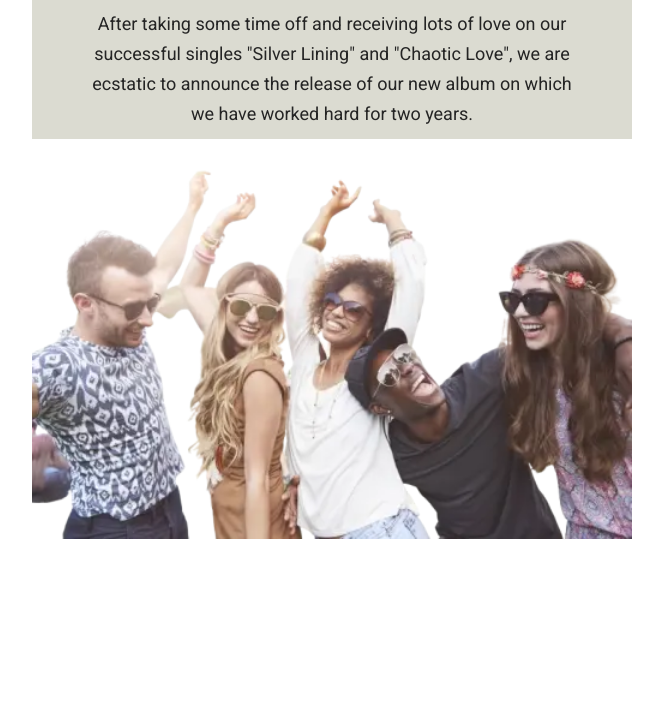
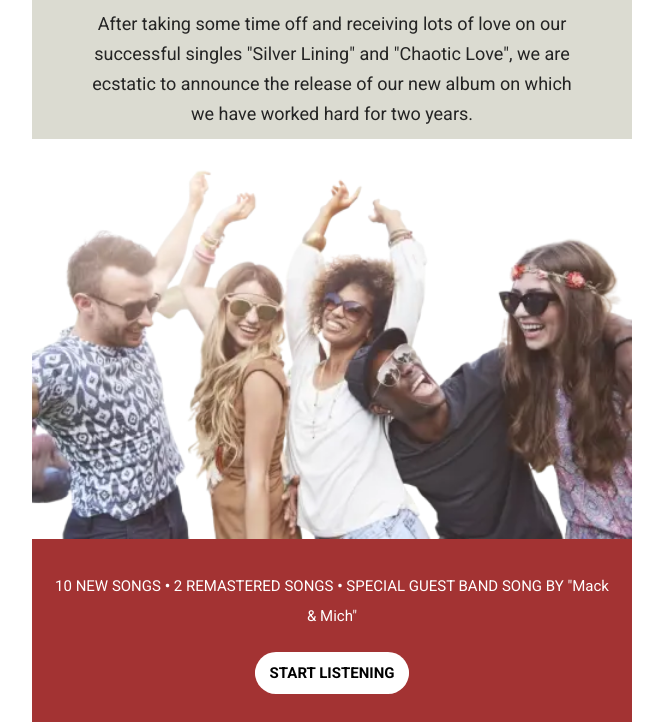
Before and after one commit to LucasPerrotaRoriz/Music-Newsletter-Email-01, a plain HTML site: page index.html in a window 1280 px wide. Shown: the part 272-994 px from the top of the page, without its empty margins (308-971 px from the left). Before the commit the page ends 811 px from the top, so only its background shows below. Drawn offline with Linux system fonts and the light colour scheme.

Commit message:
Start listening section

```diff
--- a/index.html
+++ b/index.html
@@ -289,6 +289,56 @@
                     </td>
                 </tr>
                 <!-- Email Home : END -->
+
+                <!-- Email Listening : BEGIN -->
+                <tr>
+                    <td>
+                        <table role="presentation" cellpadding="0" cellspacing="0" border="0" width="100%" style="background-color: #A33333;">
+                            <!-- Clear Spacer : BEGIN -->
+                            <tr>
+                                <td aria-hidden="true" height="20" style="font-size: 0px; line-height: 0px;">
+                                    &nbsp;
+                                </td>
+                            </tr>
+                            <!-- Clear Spacer : END -->
+
+                            <tr>
+                                <td align="center" style="font-family: 'Roboto', 'Helvetica Neue', Helvetica, Arial, 'Lucida Grande', sans-serif; font-size: 15px; line-height: 30px;
+                                background-color: #A33333; color: #ffffff;">
+                                    <h2 style="font-family: 'Roboto', 'Helvetica Neue', Helvetica, Arial, 'Lucida Grande', sans-serif; font-size: 15px; line-height: 30px; font-weight: normal; color: #ffffff;
+                                    margin-left: 20px; margin-right: 20px;">
+                                        10 NEW SONGS <span style="font-weight: bold;">•</span> 2 REMASTERED SONGS <span style="font-weight: bold;">•</span> SPECIAL GUEST BAND SONG BY "Mack &amp; Mich"
+                                    </h2>
+                                    <tr>
+                                        <td style="padding-top: 20px; padding-bottom: 20px;">
+                                            <!-- Button : BEGIN -->
+                                            <table role="presentation" cellpadding="0" cellspacing="0" border="0" style="margin: auto;">
+                                                <tr>
+                                                    <td style="border-radius: 30px; background-color: #ffffff;">
+                                                        <a href="#" style="font-family: 'Roboto', 'Helvetica Neue', Helvetica, Arial, 'Lucida Grande', sans-serif; font-size: 15px; font-weight: bold; text-transform: uppercase;
+                                                        background-color: #ffffff; color: #000000; padding-top: 12px; padding-bottom: 12px; padding-left: 15px; padding-right: 15px; border-radius: 30px;">
+                                                            Start Listening
+                                                        </a>
+                                                    </td>
+                                                </tr>
+                                            </table>
+                                            <!-- Button : END -->
+                                        </td>
+                                    </tr>
+                                </td>
+                            </tr>
+
+                            <!-- Clear Spacer : BEGIN -->
+                            <tr>
+                                <td aria-hidden="true" height="20" style="font-size: 0px; line-height: 0px;">
+                                    &nbsp;
+                                </td>
+                            </tr>
+                            <!-- Clear Spacer : END -->
+                        </table>
+                    </td>
+                </tr>
+                <!-- Email Listening : END -->
             </table>
             <!-- Email Body : END -->
         </div>
```
